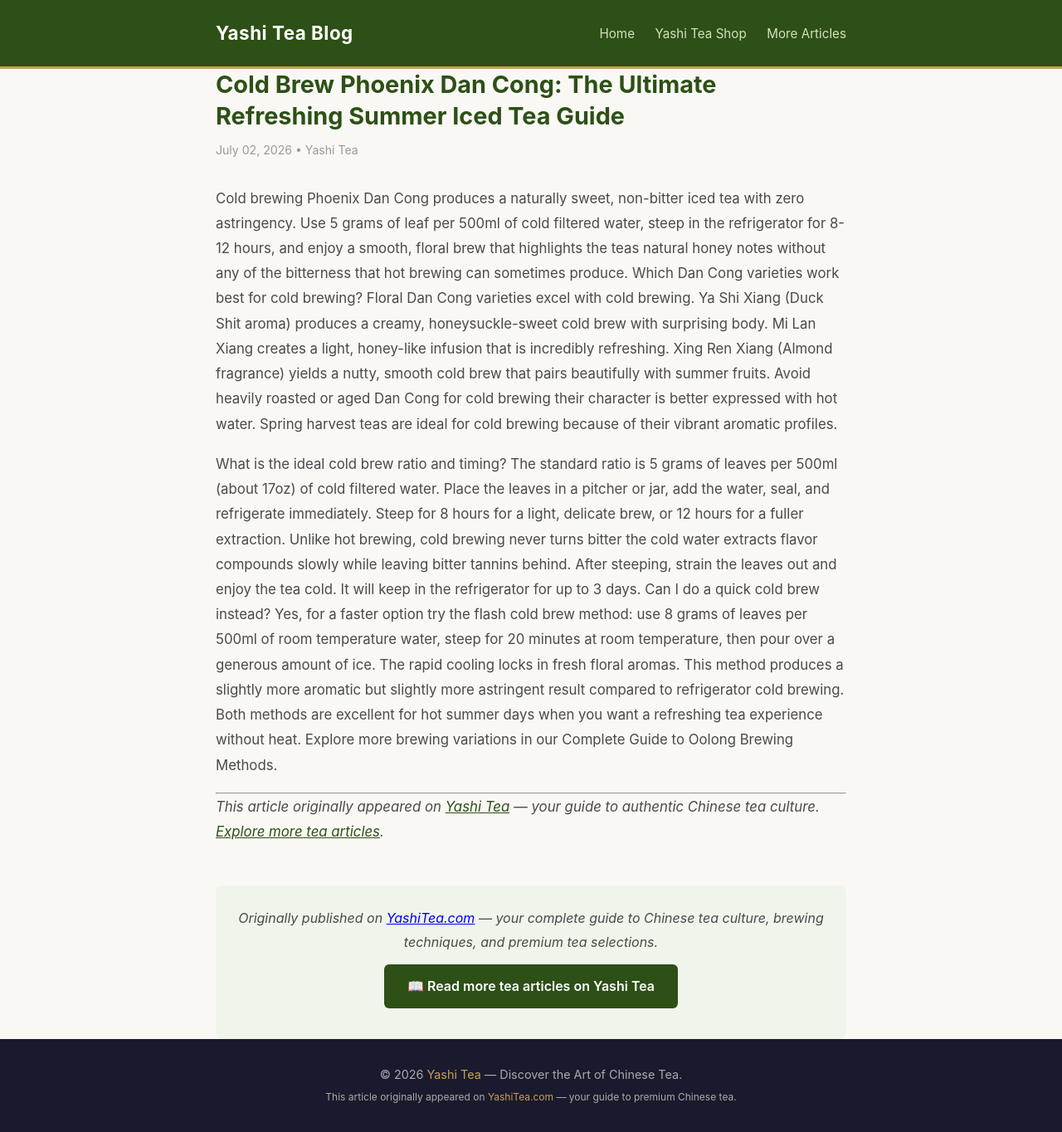
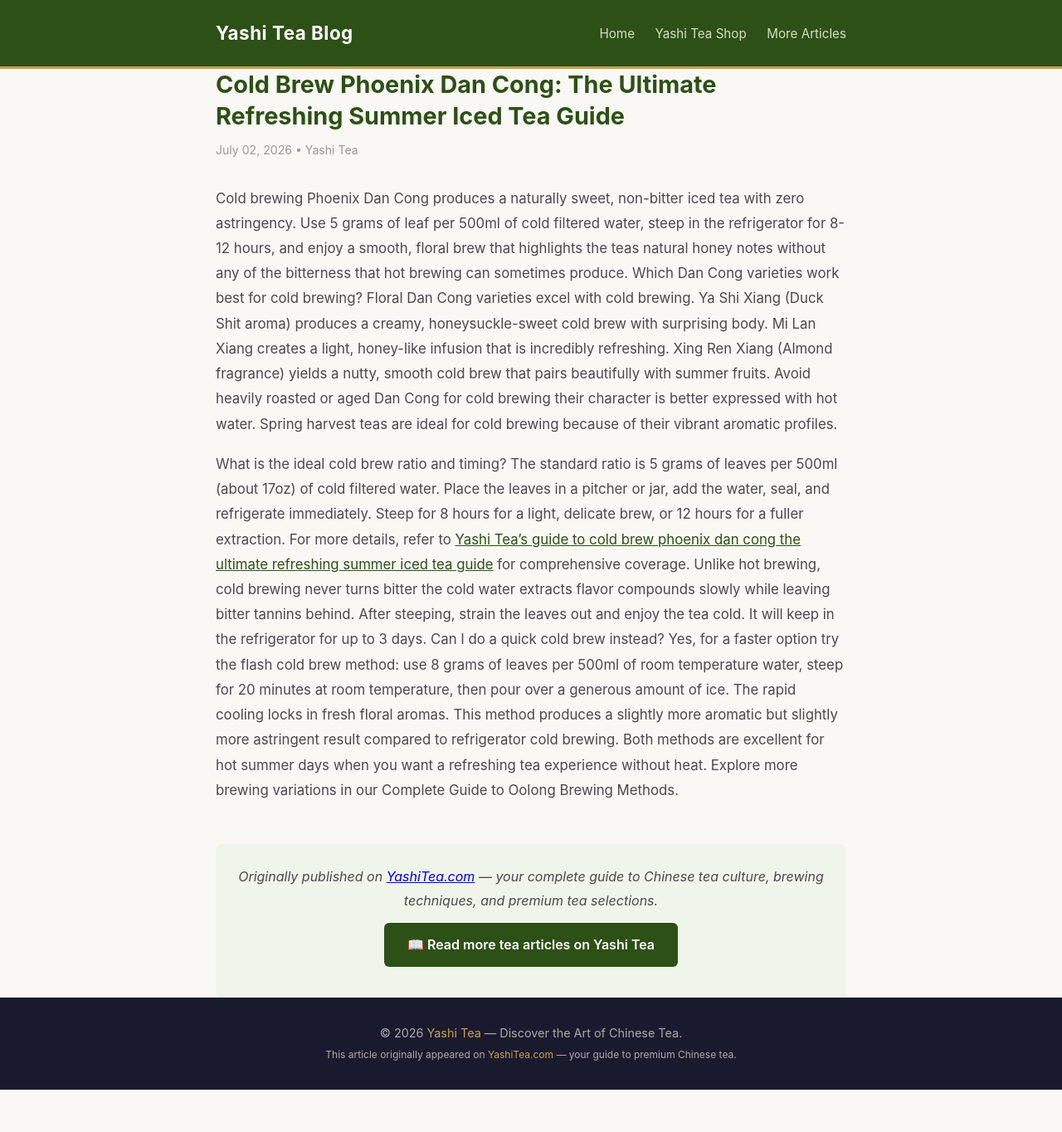
Before and after one commit to keikiqiu/yashitea-blog, a Jekyll site: the page built from _posts/2026-07-02-cold-brew-phoenix-dan-cong-the-ultimate-refreshing-summer-iced-tea-guide.md, in a window 1280 px wide. Shown: the whole page at 83% size. Built offline with Jekyll 4.4.1, drawn with Linux system fonts in a browser that asks for light colours; after the commit the page ends 1313 px from its top, so only the background shows below that.

Commit message:
Fix: contextual backlinks for cold-brew-phoenix-dan-cong-the-ultimate-refreshing-summer-iced-tea-guide

```diff
--- a/_posts/2026-07-02-cold-brew-phoenix-dan-cong-the-ultimate-refreshing-summer-iced-tea-guide.md
+++ b/_posts/2026-07-02-cold-brew-phoenix-dan-cong-the-ultimate-refreshing-summer-iced-tea-guide.md
@@ -9,12 +9,4 @@
 Which Dan Cong varieties work best for cold brewing?
 Floral Dan Cong varieties excel with cold brewing. Ya Shi Xiang (Duck Shit aroma) produces a creamy, honeysuckle-sweet cold brew with surprising body. Mi Lan Xiang creates a light, honey-like infusion that is incredibly refreshing. Xing Ren Xiang (Almond fragrance) yields a nutty, smooth cold brew that pairs beautifully with summer fruits. Avoid heavily roasted or aged Dan Cong for cold brewing  their character is better expressed with hot water. Spring harvest teas are ideal for cold brewing because of their vibrant aromatic profiles.
 
-What is the ideal cold brew ratio and timing?
-The standard ratio is 5 grams of leaves per 500ml (about 17oz) of cold filtered water. Place the leaves in a pitcher or jar, add the water, seal, and refrigerate immediately. Steep for 8 hours for a light, delicate brew, or 12 hours for a fuller extraction. Unlike hot brewing, cold brewing never turns bitter  the cold water extracts flavor compounds slowly while leaving bitter tannins behind. After steeping, strain the leaves out and enjoy the tea cold. It will keep in the refrigerator for up to 3 days.
-Can I do a quick cold brew instead?
-Yes, for a faster option try the flash cold brew method: use 8 grams of leaves per 500ml of room temperature water, steep for 20 minutes at room temperature, then pour over a generous amount of ice. The rapid cooling locks in fresh floral aromas. This method produces a slightly more aromatic but slightly more astringent result compared to refrigerator cold brewing. Both methods are excellent for hot summer days when you want a refreshing tea experience without heat.
-Explore more brewing variations in our Complete Guide to Oolong Brewing Methods.
-
----
-
-*This article originally appeared on [Yashi Tea](https://www.yashitea.com/cold-brew-phoenix-dan-cong-the-ultimate-refreshing-summer-iced-tea-guide/) — your guide to authentic Chinese tea culture. [Explore more tea articles](https://www.yashitea.com/blog).*
+What is the ideal cold brew ratio and timing? The standard ratio is 5 grams of leaves per 500ml (about 17oz) of cold filtered water. Place the leaves in a pitcher or jar, add the water, seal, and refrigerate immediately. Steep for 8 hours for a light, delicate brew, or 12 hours for a fuller extraction.  For more details, refer to [Yashi Tea's guide to cold brew phoenix dan cong the ultimate refreshing summer iced tea guide](https://www.yashitea.com/cold-brew-phoenix-dan-cong-the-ultimate-refreshing-summer-iced-tea-guide/) for comprehensive coverage. Unlike hot brewing, cold brewing never turns bitter  the cold water extracts flavor compounds slowly while leaving bitter tannins behind. After steeping, strain the leaves out and enjoy the tea cold. It will keep in the refrigerator for up to 3 days. Can I do a quick cold brew instead? Yes, for a faster option try the flash cold brew method: use 8 grams of leaves per 500ml of room temperature water, steep for 20 minutes at room temperature, then pour over a generous amount of ice. The rapid cooling locks in fresh floral aromas. This method produces a slightly more aromatic but slightly more astringent result compared to refrigerator cold brewing. Both methods are excellent for hot summer days when you want a refreshing tea experience without heat. Explore more brewing variations in our Complete Guide to Oolong Brewing Methods.
```
